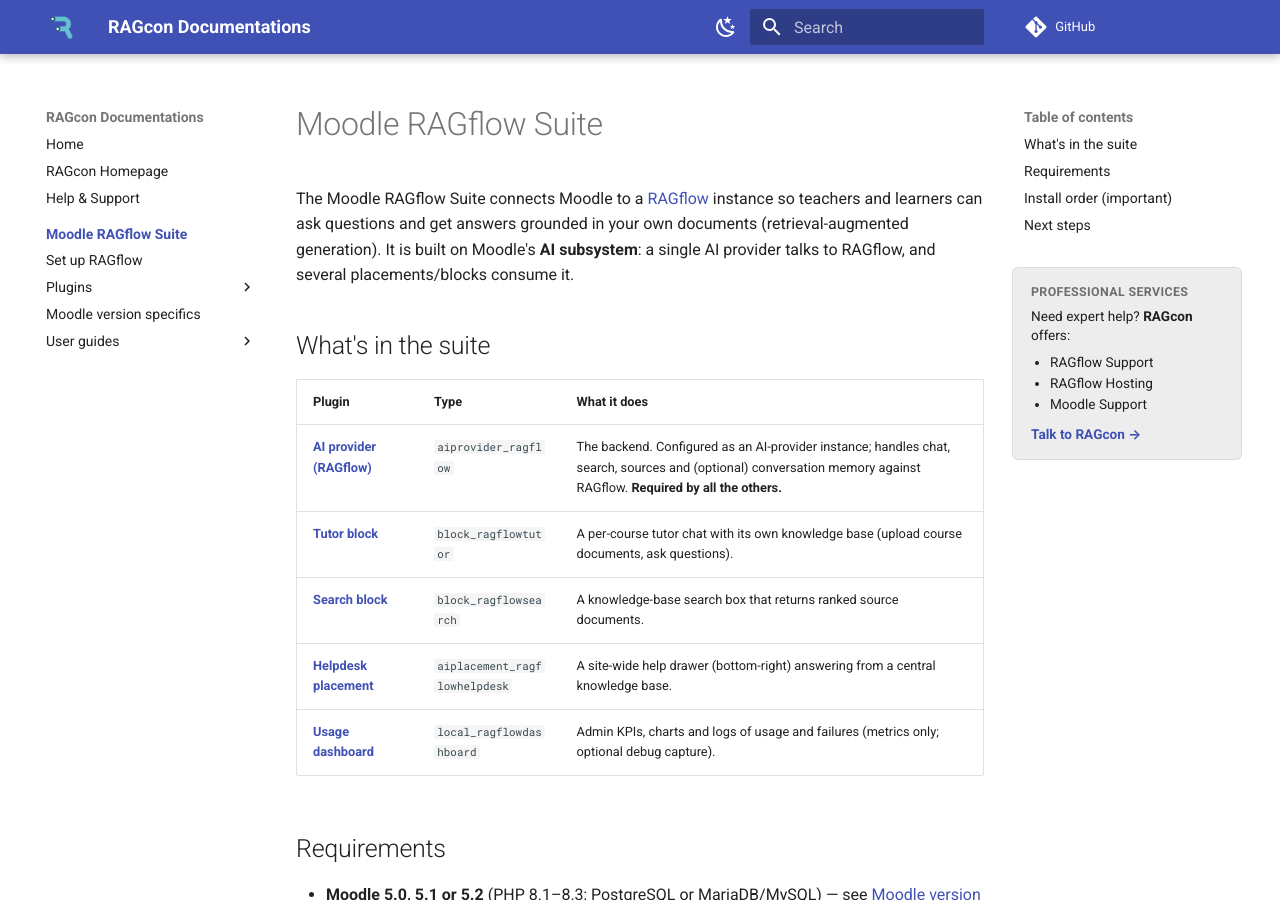
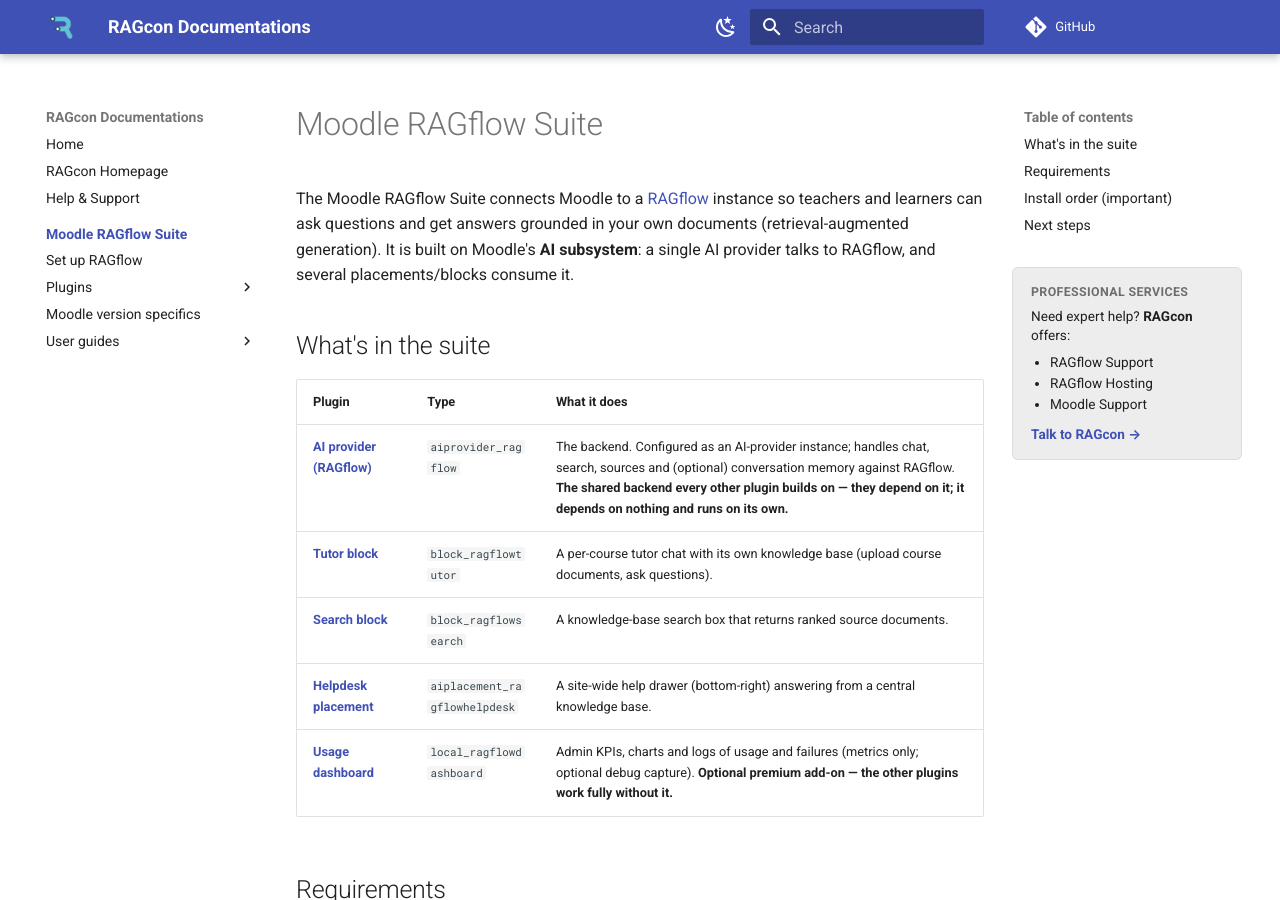
Before and after one commit to ragcon-ai/ragcon-docs, an MkDocs documentation site: the page built from docs/moodle-ragflow/index.md, in a window 1280 px wide and 900 px high. Built offline with MkDocs 1.6.1 and Material for MkDocs 9.7.7, drawn with Linux system fonts in a browser that asks for light colours; comment, search, counter and statistics services are not loaded.

Commit message:
Moodle suite docs: clarify provider is the standalone root; mark dashboard optional premium
The provider overview read "Required by all the others", which is easy to misread as
the provider depending on the others. Reword it to make the direction unmistakable:
every other plugin depends on the provider, while the provider itself depends on
nothing and runs on its own. Also mark the usage dashboard as an optional premium
add-on that the other plugins work fully without.

Co-authored-by: Andre-learnbox <190774222+Andre-learnbox@users.noreply.github.com>
Co-authored-by: Claude Opus 4.8 <noreply@anthropic.com>

```diff
--- a/docs/moodle-ragflow/index.md
+++ b/docs/moodle-ragflow/index.md
@@ -9,11 +9,11 @@ several placements/blocks consume it.
 
 | Plugin | Type | What it does |
 |---|---|---|
-| **[AI provider (RAGflow)](plugins/provider.md)** | `aiprovider_ragflow` | The backend. Configured as an AI-provider instance; handles chat, search, sources and (optional) conversation memory against RAGflow. **Required by all the others.** |
+| **[AI provider (RAGflow)](plugins/provider.md)** | `aiprovider_ragflow` | The backend. Configured as an AI-provider instance; handles chat, search, sources and (optional) conversation memory against RAGflow. **The shared backend every other plugin builds on — they depend on it; it depends on nothing and runs on its own.** |
 | **[Tutor block](plugins/tutor.md)** | `block_ragflowtutor` | A per-course tutor chat with its own knowledge base (upload course documents, ask questions). |
 | **[Search block](plugins/search.md)** | `block_ragflowsearch` | A knowledge-base search box that returns ranked source documents. |
 | **[Helpdesk placement](plugins/helpdesk.md)** | `aiplacement_ragflowhelpdesk` | A site-wide help drawer (bottom-right) answering from a central knowledge base. |
-| **[Usage dashboard](plugins/dashboard.md)** | `local_ragflowdashboard` | Admin KPIs, charts and logs of usage and failures (metrics only; optional debug capture). |
+| **[Usage dashboard](plugins/dashboard.md)** | `local_ragflowdashboard` | Admin KPIs, charts and logs of usage and failures (metrics only; optional debug capture). **Optional premium add-on — the other plugins work fully without it.** |
 
 ## Requirements
 
```
